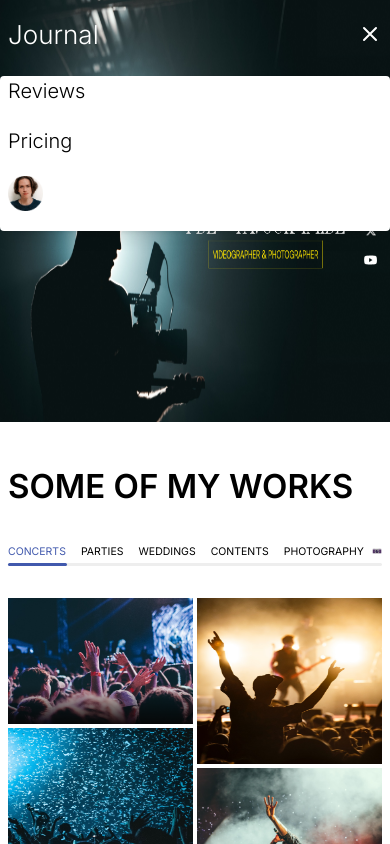
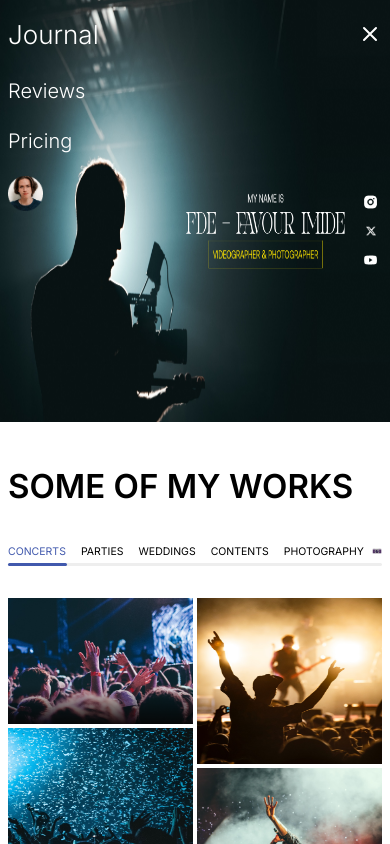
Before and after one commit to nathscode/whoisfde, a Next.js app: page / in a window 390 px wide. Both pictures are taken after a click on the button 370 px from the left and 34 px from the top of the page. Shown: the top 844 px of the page. Built offline with nearby package versions, Linux system fonts and the light colour scheme.

Commit message:
Update minimized-nav.tsx

```diff
--- a/components/nav/minimized-nav.tsx
+++ b/components/nav/minimized-nav.tsx
@@ -147,7 +147,7 @@ export default function MinimizedTopNav({
         <div
           className={`${
             openNav ? "" : "hidden"
-          } mt-2 shadow-lg  bg-white text-black flex flex-col gap-4 px-2 pb-5  rounded `}
+          } mt-2 flex flex-col gap-4 px-2 pb-5  rounded ` + dynamicStyles}
         >
           {navList()}
         </div>
```
